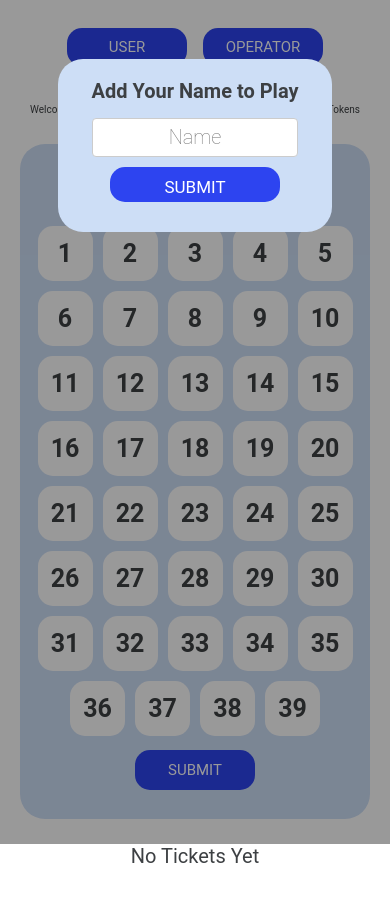
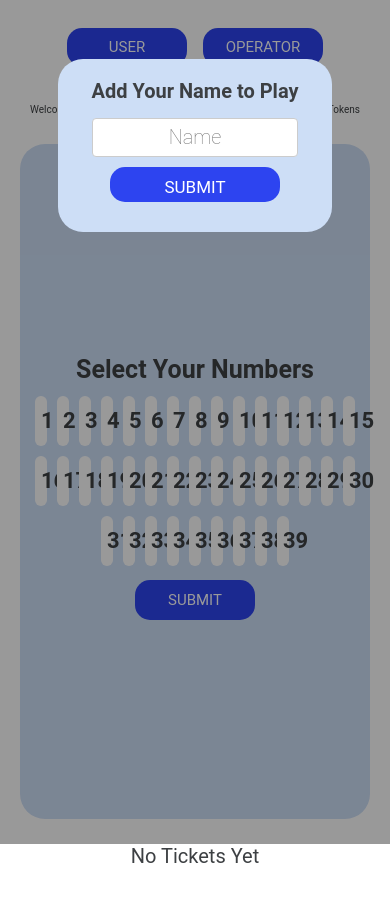
Before and after one commit to horger89/lottery-app, a React (Create React App) app: page / in a window 390 px wide. Shown: the top 902 px of the page. Built offline with nearby package versions, Linux system fonts and the light colour scheme; the HTML template or start-up script is replaced by a standard one.

Commit message:
worked on css

```diff
--- a/src/components/Numbers.css
+++ b/src/components/Numbers.css
@@ -44,15 +44,15 @@
 
 @media only screen and (max-width: 768px) {
   .number-btn {
-    width: 55px;
-    height: 55px;
-    font-size: 25px;
+    width: 5px;
+    height: 50px;
+    font-size: 22px;
     margin: 5px 5px;
   }
   .active-number-btn {
-    width: 55px;
-    height: 55px;
-    font-size: 25px;
+    width: 50px;
+    height: 5px;
+    font-size: 22px;
     margin: 5px 5px;
   }
 }
```
